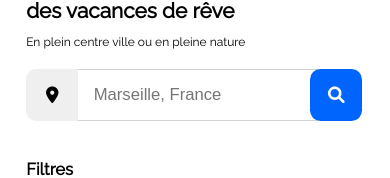
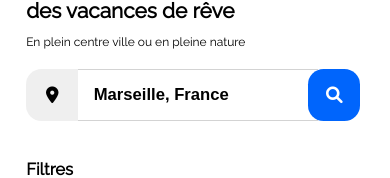
Before and after one commit to Dullahan83/Booki, a plain HTML site: page index.html in a window 390 px wide. Shown: the part 171-349 px from the top of the page. Drawn offline with Linux system fonts and the light colour scheme.

Commit message:
mobile placeholder modif

```diff
--- a/css/style.css
+++ b/css/style.css
@@ -546,11 +546,11 @@ footer {
       display: flex;
    }
    #form button {
-      border-radius: 10px 0 0 10px;
+      border-radius: 4vw 0 0 4vw;
    }
    #form button[type="submit"] {
-      border-radius: 2.67vw;
-      margin-left: -8px;
+      border-radius: 4vw;
+      margin-left: -10px;
    }
    #form i {
       font-size: 4.27vw;
@@ -559,6 +559,10 @@ footer {
       width: 61.6vw;
       font-size: 4.27vw;
       padding-left: 4vw;
+   }
+   #form input::placeholder {
+      color: #000000;
+      font-weight: 600;
    }
    #filters h2 {
       margin-top: 38px;
```
